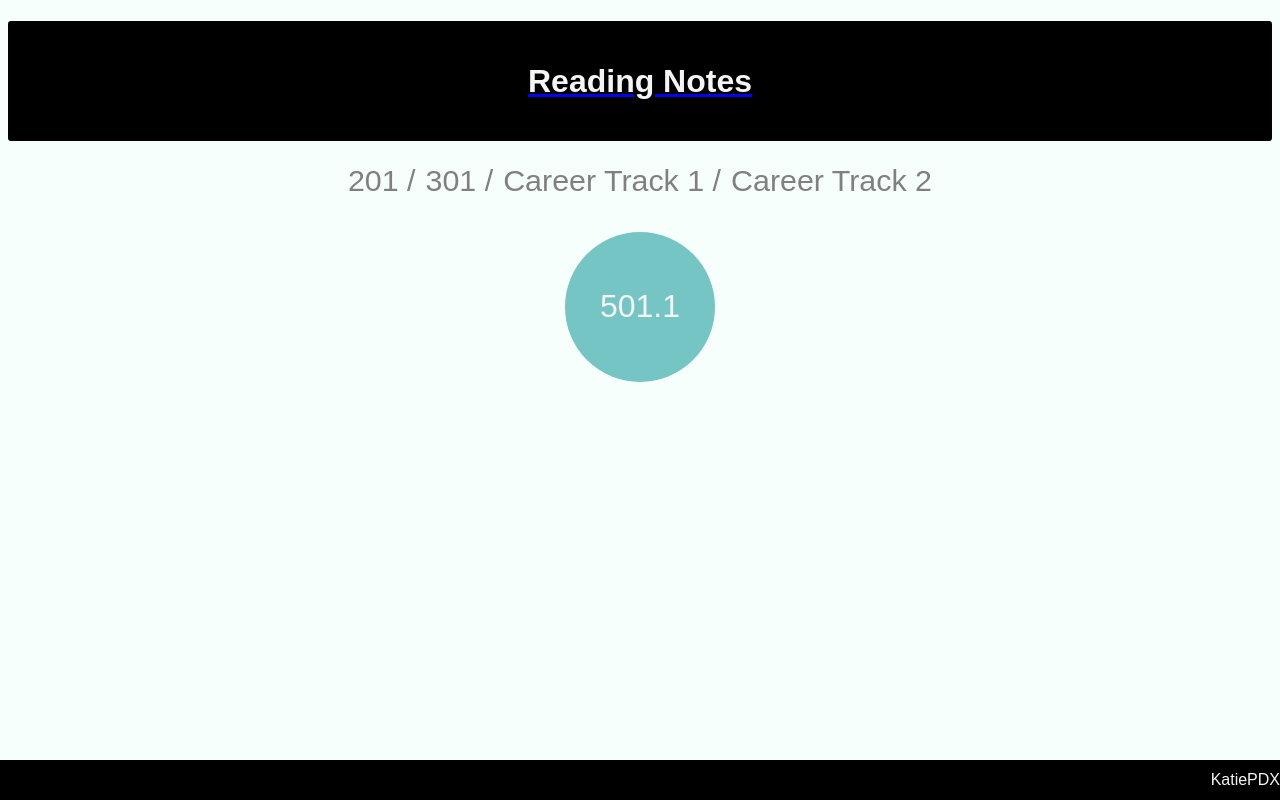
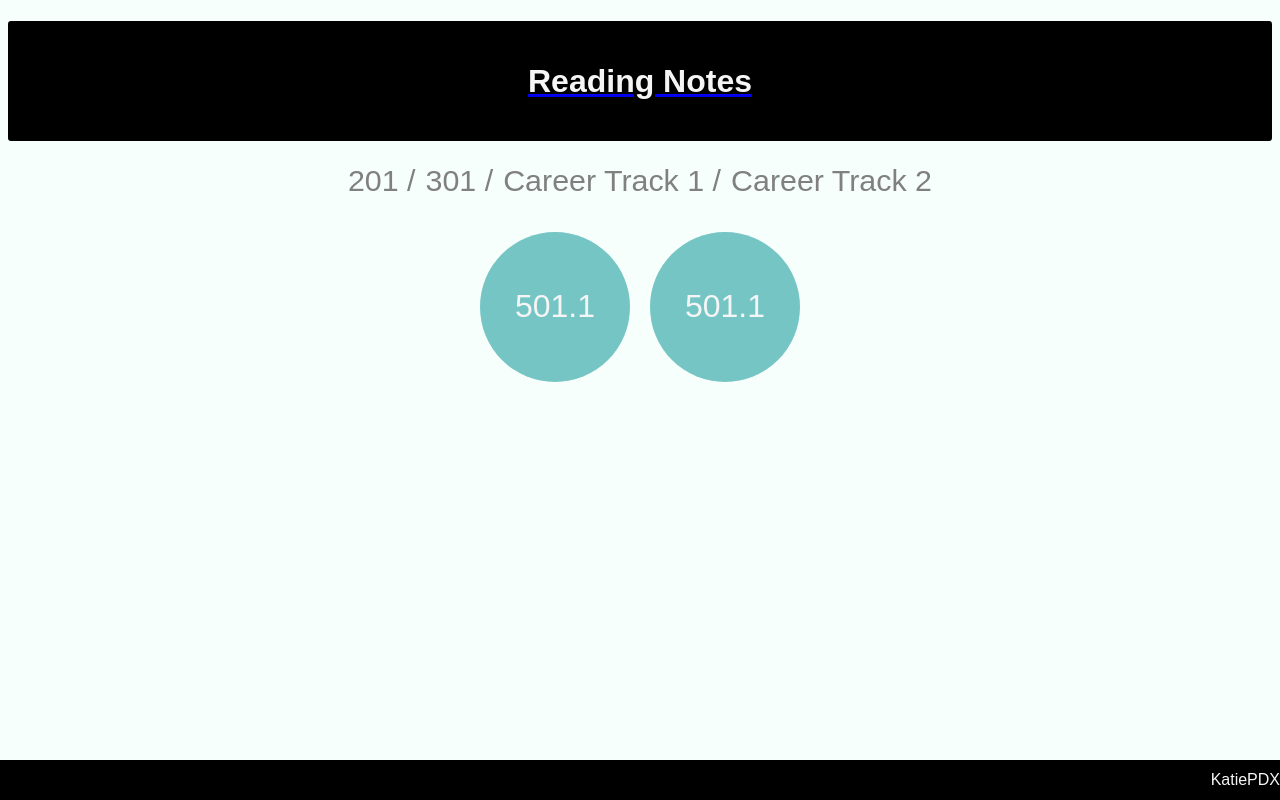
Before and after one commit to katiepdx/reading-notes, a plain HTML site: page career-track2.html in a window 1280 px wide. Drawn offline with Linux system fonts and the light colour scheme.

Commit message:
add CT2-2 notes

```diff
--- a/career-track2.html
+++ b/career-track2.html
@@ -22,6 +22,7 @@
         <div class="all-class-links">
             <!-- 501 Reading Notes -->
             <div class="class-bubble-link career-track2"><a href="./501-notes/CT2-1.md">501.1</a></div>
+            <div class="class-bubble-link career-track2"><a href="./501-notes/CT2-2.md">501.1</a></div>
         </div>
     </div>
     <footer>KatiePDX</footer>
```
Also changed, not shown: 1 other file.
